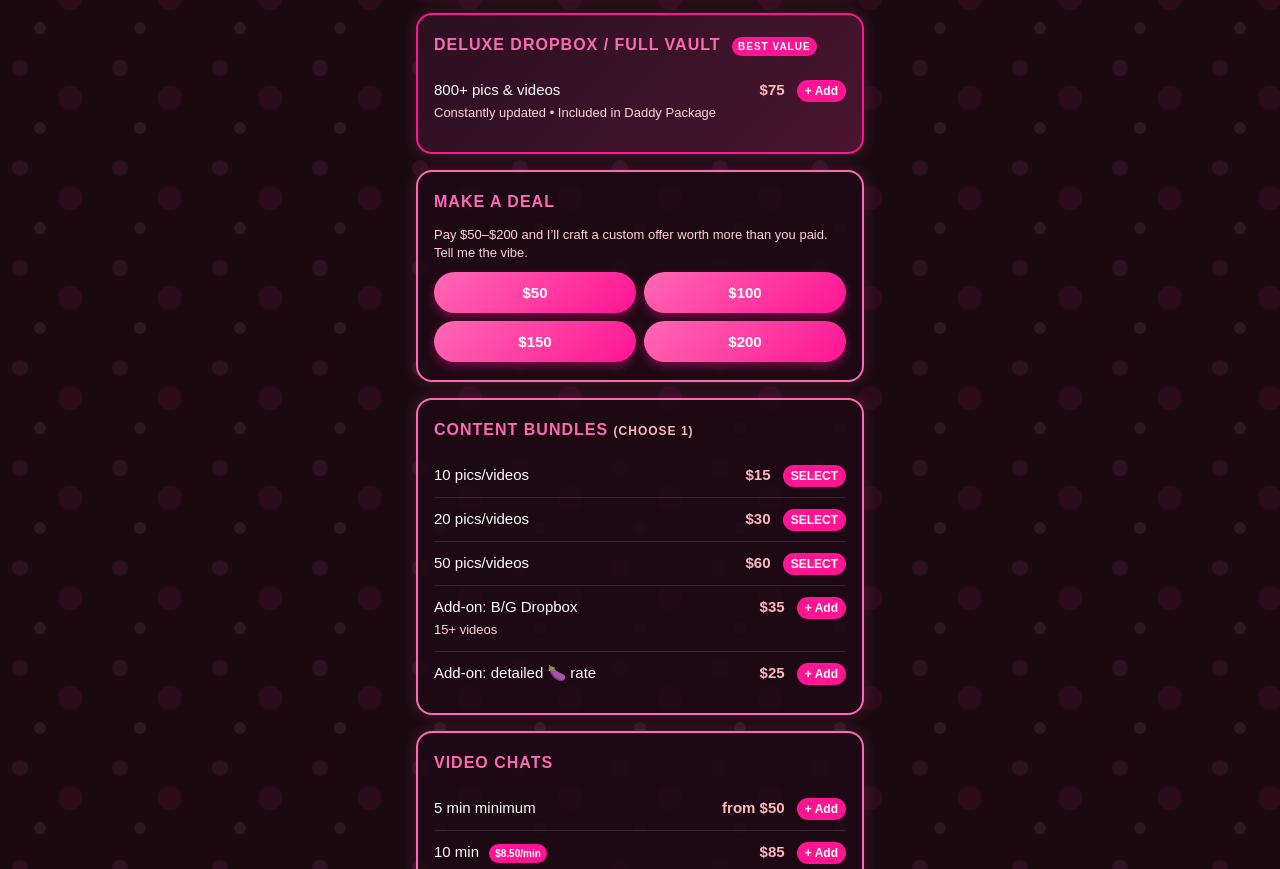
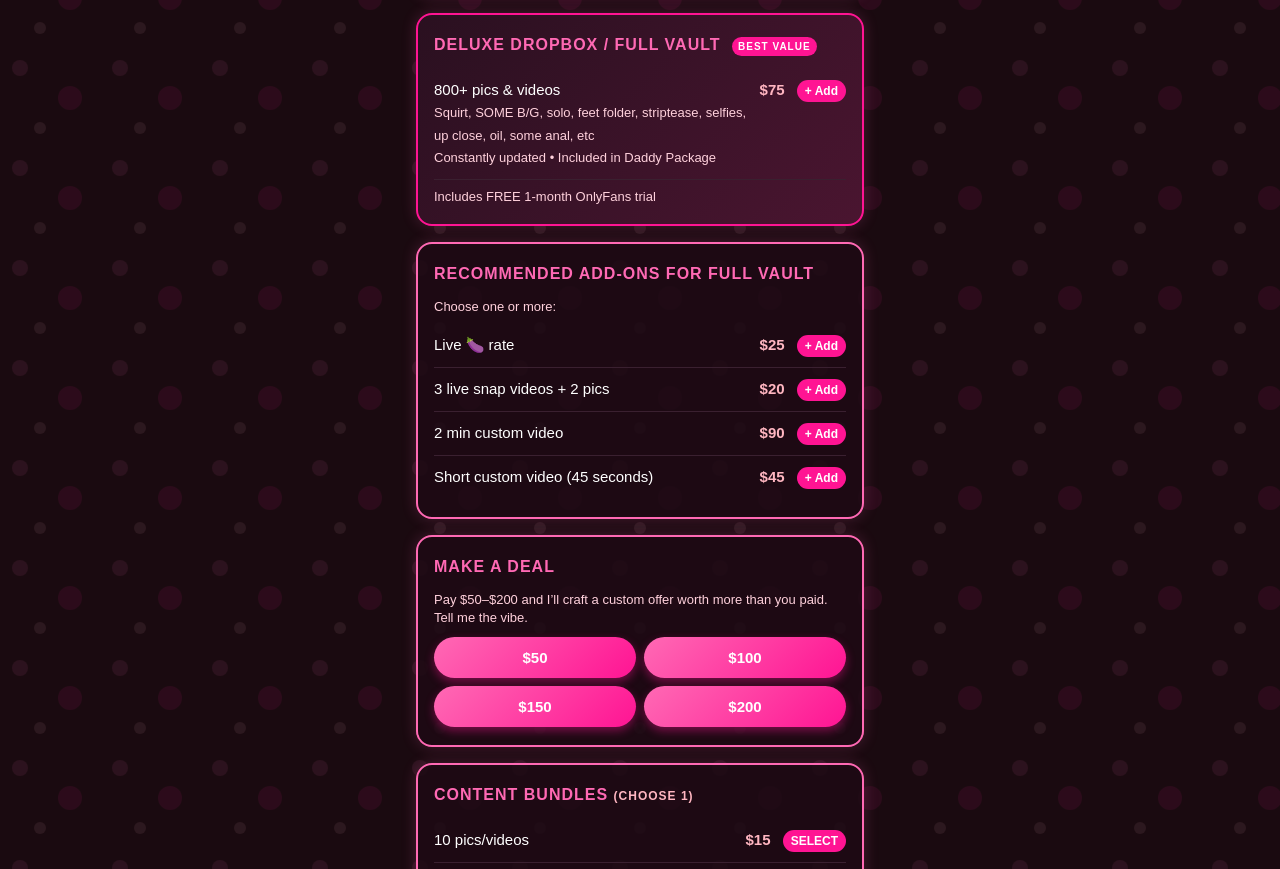
Before and after one commit to kyronaextra/kissedbyevie-menu, a plain HTML site: page index.html in a window 1280 px wide. Shown: the part 1552-2421 px from the top of the page. Drawn offline with Linux system fonts and the light colour scheme.

Commit message:
Update Full Vault details and add recommended add-ons

```diff
--- a/index.html
+++ b/index.html
@@ -234,8 +234,30 @@
   <div class="section highlight">
     <h2>Deluxe Dropbox / Full Vault <span class="badge">BEST VALUE</span></h2>
     <div class="item">
-      <div class="name">800+ pics & videos<br><span style="font-size:13px;color:#ffd1dc;">Constantly updated • Included in Daddy Package</span></div>
+      <div class="name">800+ pics & videos<br><span style="font-size:13px;color:#ffd1dc;">Squirt, SOME B/G, solo, feet folder, striptease, selfies, up close, oil, some anal, etc<br>Constantly updated • Included in Daddy Package</span></div>
       <div class="price">$75 <button class="add-btn" onclick="addToCart('Deluxe Dropbox / Full Vault', 75)">+ Add</button></div>
+    </div>
+    <p class="note">Includes FREE 1-month OnlyFans trial</p>
+  </div>
+
+  <div class="section">
+    <h2>Recommended Add-Ons for Full Vault</h2>
+    <p class="note" style="margin-bottom:8px;">Choose one or more:</p>
+    <div class="item">
+      <div class="name">Live 🍆 rate</div>
+      <div class="price">$25 <button class="add-btn" onclick="addToCart('Live 🍆 rate (Vault add-on)', 25)">+ Add</button></div>
+    </div>
+    <div class="item">
+      <div class="name">3 live snap videos + 2 pics</div>
+      <div class="price">$20 <button class="add-btn" onclick="addToCart('3 live snaps + 2 pics (Vault add-on)', 20)">+ Add</button></div>
+    </div>
+    <div class="item">
+      <div class="name">2 min custom video</div>
+      <div class="price">$90 <button class="add-btn" onclick="addToCart('2 min Custom (Vault add-on)', 90)">+ Add</button></div>
+    </div>
+    <div class="item">
+      <div class="name">Short custom video (45 seconds)</div>
+      <div class="price">$45 <button class="add-btn" onclick="addToCart('45 sec Custom (Vault add-on)', 45)">+ Add</button></div>
     </div>
   </div>
 
```
